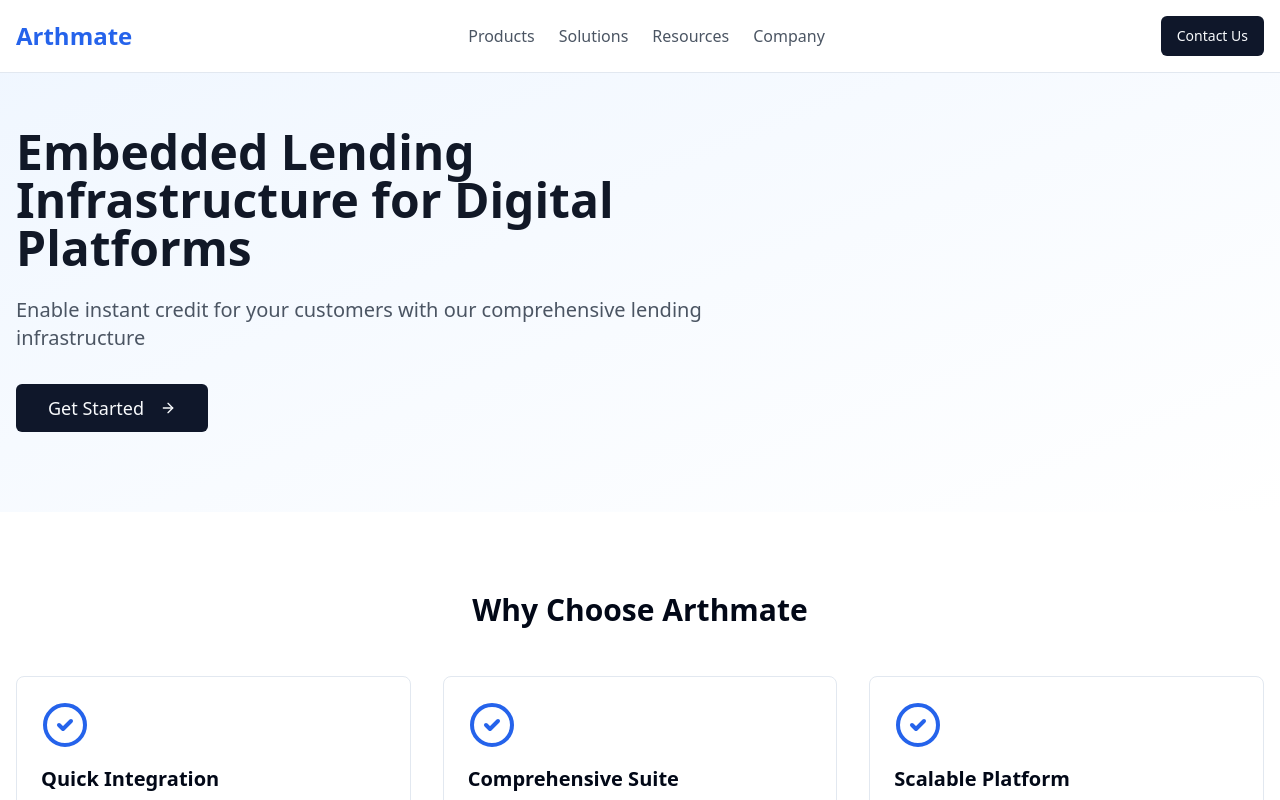
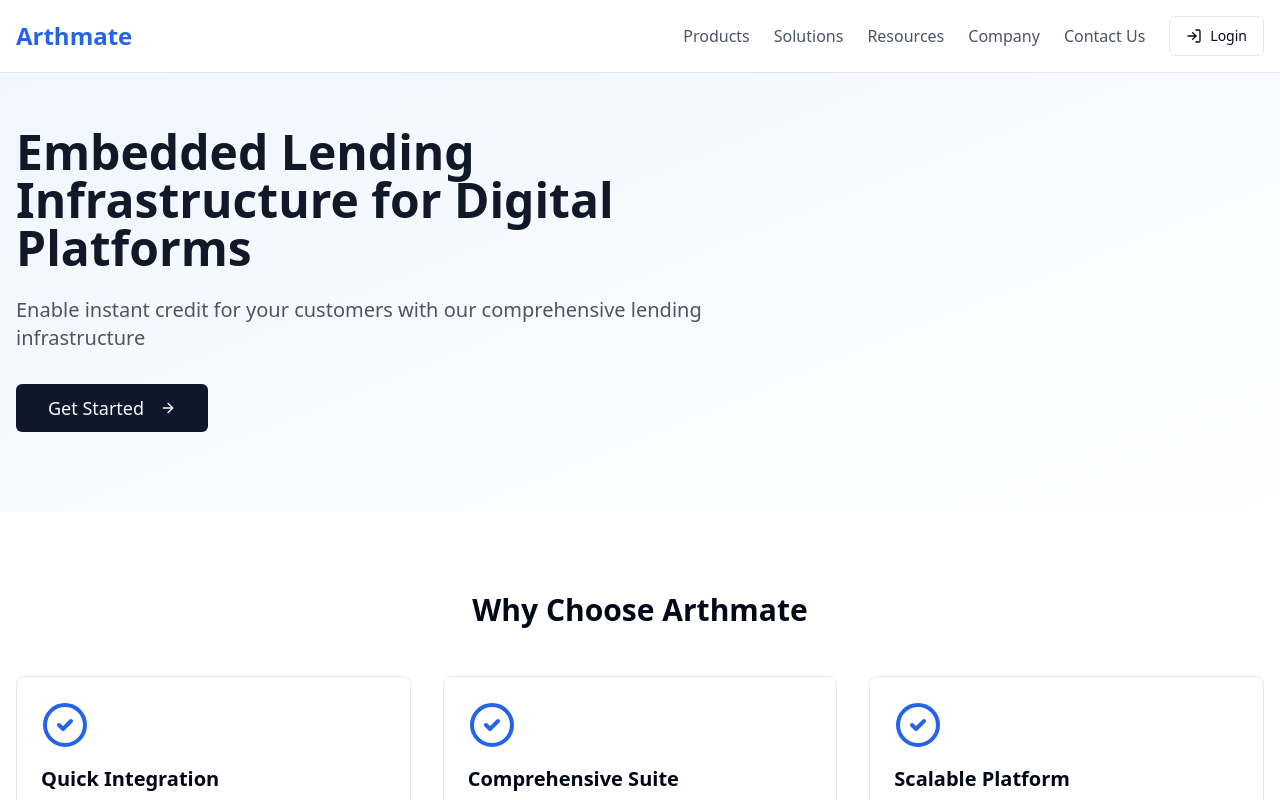
Before and after one commit to Rajratsar/arthmate-lendify-portal, a React (Vite) app: page / in a window 1280 px wide. Shown: the top 800 px of the page. Built offline with nearby package versions, Linux system fonts and the light colour scheme.

Commit message:
Add Login tab and rearrange menu
Implemented a new Login tab in the top right corner of the navigation menu. Moved the "Contact Us" button to follow the other top menu items, positioned after the Company section.
[skip gpt_engineer]

```diff
--- a/src/pages/Index.tsx
+++ b/src/pages/Index.tsx
@@ -1,5 +1,5 @@
 import { Button } from "@/components/ui/button";
-import { ArrowRight, CheckCircle2, Mail, Phone, MapPin } from "lucide-react";
+import { ArrowRight, CheckCircle2, Mail, Phone, MapPin, LogIn } from "lucide-react";
 import { useRef } from "react";
 
 const Index = () => {
@@ -15,13 +15,17 @@ const Index = () => {
       <nav className="fixed w-full bg-white/95 backdrop-blur-sm z-50 border-b">
         <div className="container mx-auto px-4 py-4 flex justify-between items-center">
           <div className="text-2xl font-bold text-blue-600">Arthmate</div>
-          <div className="hidden md:flex space-x-6">
+          <div className="hidden md:flex items-center space-x-6">
             <a href="#" className="text-gray-600 hover:text-blue-600">Products</a>
             <a href="#" className="text-gray-600 hover:text-blue-600">Solutions</a>
             <a href="#" className="text-gray-600 hover:text-blue-600">Resources</a>
             <a href="#" className="text-gray-600 hover:text-blue-600">Company</a>
+            <a href="#" className="text-gray-600 hover:text-blue-600" onClick={scrollToContact}>Contact Us</a>
+            <Button variant="outline" className="flex items-center gap-2">
+              <LogIn className="h-4 w-4" />
+              Login
+            </Button>
           </div>
-          <Button onClick={scrollToContact}>Contact Us</Button>
         </div>
       </nav>
 
```
